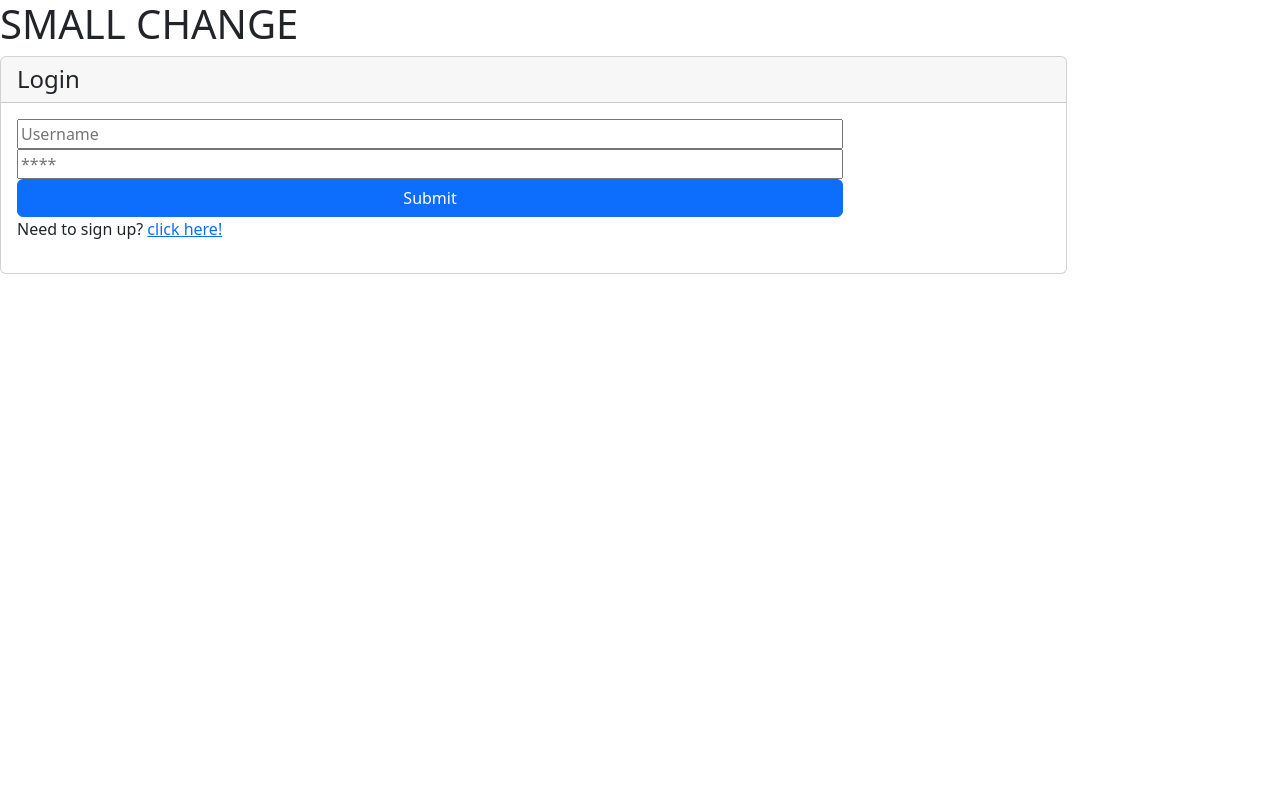
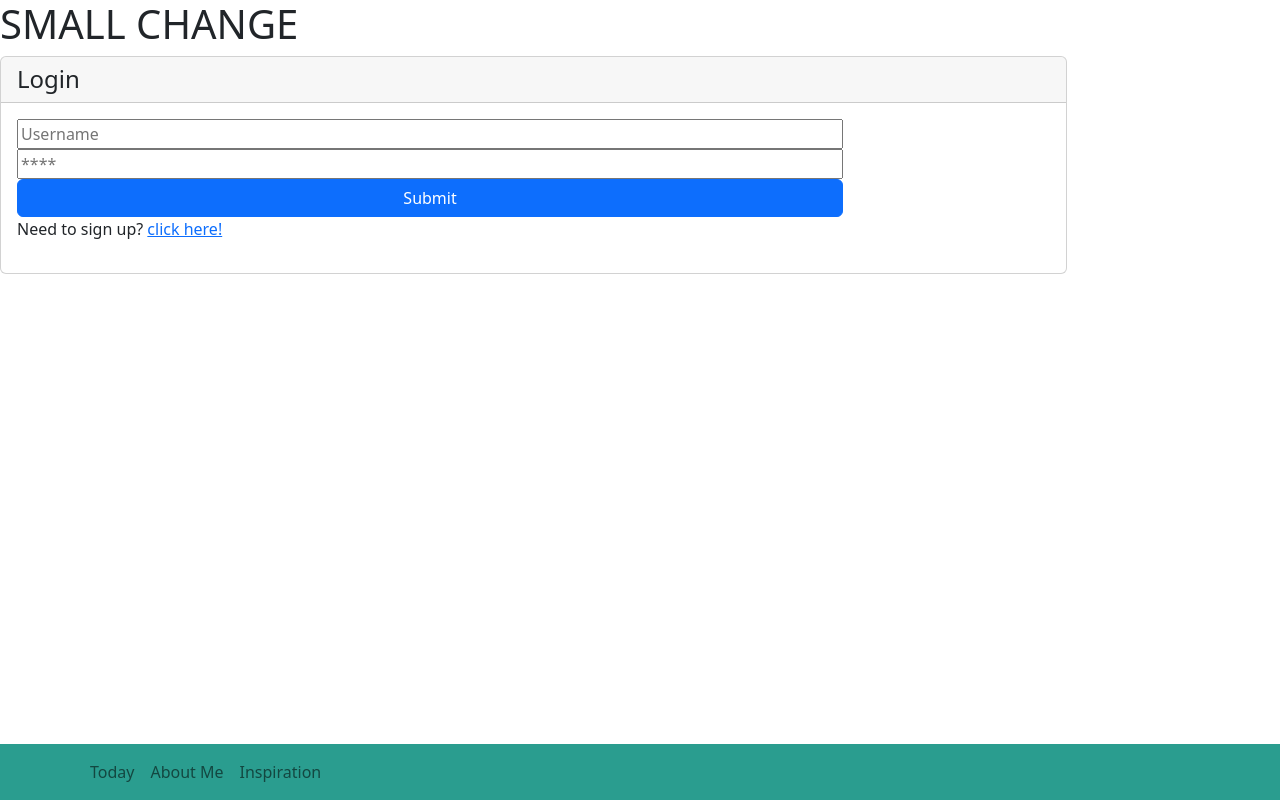
Before and after one commit to Ashley1Thompson/small-change, a React (Create React App) app in the folder client/: page / in a window 1280 px wide. Built offline with nearby package versions, Linux system fonts and the light colour scheme.

Commit message:
styling and footer

```diff
--- a/client/package.json
+++ b/client/package.json
@@ -12,6 +12,7 @@
     "graphql": "^16.6.0",
     "jwt-decode": "^3.1.2",
     "react": "^18.2.0",
+    "react-bootstrap": "^2.5.0",
     "react-dom": "^18.2.0",
     "react-router-dom": "^6.3.0",
     "react-scripts": "5.0.1",
--- a/client/src/App.css
+++ b/client/src/App.css
@@ -125,9 +125,9 @@
 
 /* header styling */
 
-.header-component{
-  display:flex;
-  justify-content:space-between;
+.header-component {
+  display: flex;
+  justify-content: space-between;
   flex-direction: row;
   /* width: 100%;
 }
@@ -138,23 +138,31 @@
   /* margin-right: 100%; */
 }
 
-.username-logout{
-  display:flex;
+.username-logout {
+  display: flex;
   justify-content: end;
   flex-direction: column;
   text-align: end;
-
 }
 
-.login-card{
-  display:flex;
+.login-card {
+  display: flex;
   justify-content: center;
   flex-direction: column;
 }
 
-.login-form{
+.login-form {
   display: flex;
   justify-content: center;
   flex-direction: column;
   width: 80%;
 }
+
+Nav {
+  background-color: #2a9d8f;
+  color: #fff;
+}
+
+.nav-link {
+  color: #fff;
+}
--- a/client/src/App.js
+++ b/client/src/App.js
@@ -60,7 +60,7 @@ function App() {
               <Route path="/userProfile" element={<UserProfile />} />
             </Routes>
           </div>
-          {/* <Footer /> */}
+          <Footer />
         </div>
       </Router>
     </ApolloProvider>
--- a/client/src/components/Footer.js
+++ b/client/src/components/Footer.js
@@ -0,0 +1,25 @@
+import React from "react";
+import { Container, Nav, Navbar } from "react-bootstrap";
+import { NavLink } from "react-router-dom";
+const Footer = () => {
+  return (
+    <div className="footer">
+      <Navbar expand="lg" fixed="bottom">
+        <Container className="footNav">
+          <Nav>
+            <NavLink to="/coinFlip" className="nav-link">
+              Today
+            </NavLink>
+            <NavLink to="/UserProfile" className="nav-link">
+              About Me
+            </NavLink>
+            <NavLink to="/inspiration" className="nav-link">
+              Inspiration
+            </NavLink>
+          </Nav>
+        </Container>
+      </Navbar>
+    </div>
+  );
+};
+export default Footer;
--- a/client/src/pages/coinFlip.js
+++ b/client/src/pages/coinFlip.js
@@ -46,7 +46,9 @@ class CoinFlip extends React.Component {
             <br /> Want to See in the World
           </h1>
           <button id="btn" onClick={this.coinToss}>
-          Log Your Good Deed for the Day
+            Did the deed?
+            <br />
+            Flip the coin!
           </button>
           <DeedForm />
         </div>
```
Also changed, not shown: 1 other file (tests, documents, lock files or other folders). Lines whose indentation alone changed are shown as unchanged.
